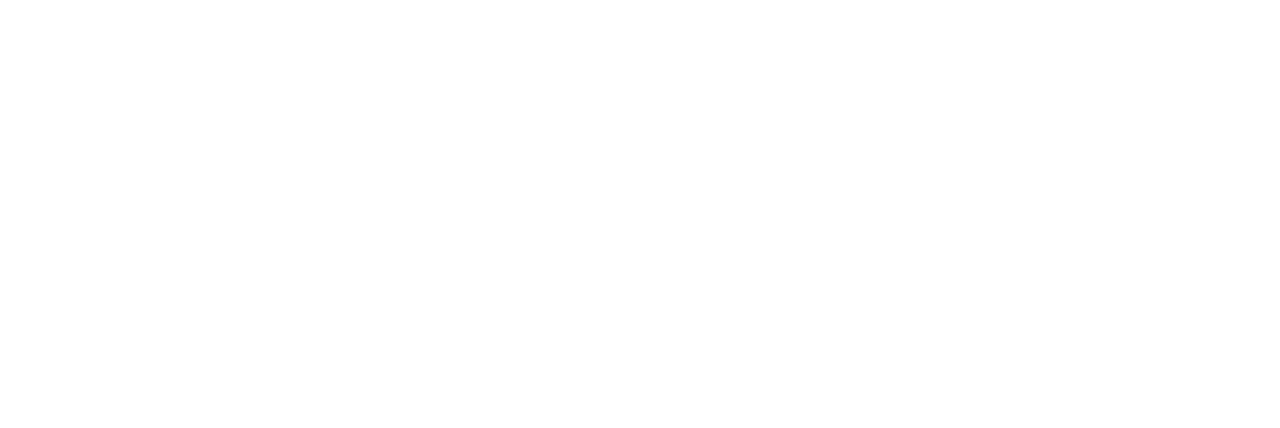
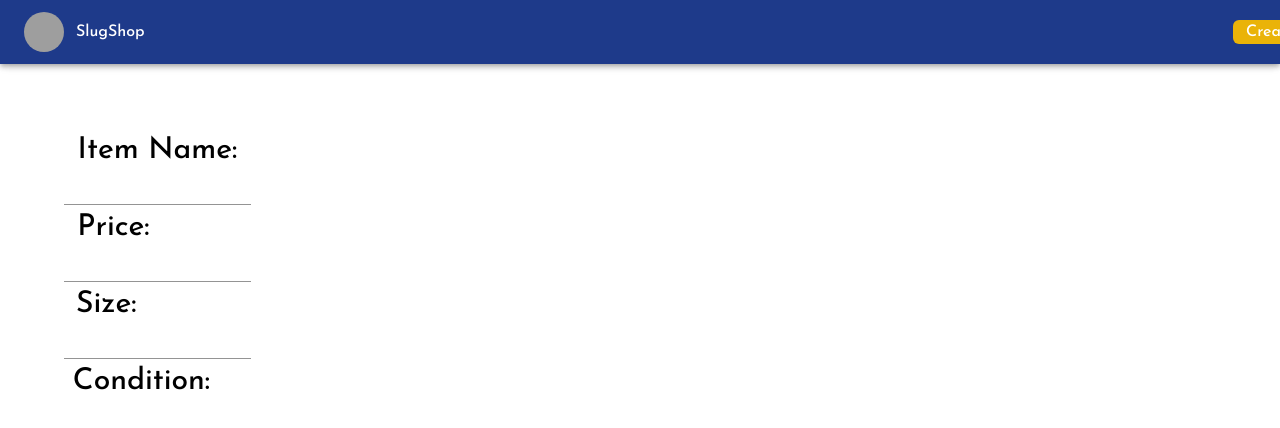
Before and after one commit to SimplyPolis/SlugShop, a React (Create React App) app in the folder slugshop/: page /create in a window 1280 px wide. Before the commit this address had no page. Shown: the top 428 px of the page. Built offline with nearby package versions, Linux system fonts and the light colour scheme; grey boxes are pictures that could not be loaded; the HTML template or start-up script is replaced by a standard one; a web font is replaced by a local one.

Commit message:
Added More Pages

```diff
--- a/slugshop/src/App.js
+++ b/slugshop/src/App.js
@@ -1,8 +1,10 @@
 import React from 'react';
 import './App.css';
 import NavBar from './components/NavBar';
+import CreateListing from './pages/CreateListing';
 import Login from './pages/Login';
 import UserListing from './pages/UserListing';
+import HomePage from './pages/HomePage';
 import { BrowserRouter as Router, Routes, Route, BrowserRouter } from 'react-router-dom';
 import { ThemeProvider, createTheme } from '@mui/material';
 
@@ -23,8 +25,10 @@
       <ThemeProvider theme={theme}>
       <Router>
         <Routes>
-          <Route index element = {<Login/>}/>
+          <Route path="/login" index element = {<Login/>}/>
           <Route path="/user" element ={<UserListing/>}/>
+          <Route path="/create" element={<CreateListing/>}/>
+          <Route path="/home" element={<HomePage/>}/>
         </Routes>
       </Router>
       </ThemeProvider>
--- a/slugshop/src/components/NavBarOther.js
+++ b/slugshop/src/components/NavBarOther.js
@@ -1,4 +1,4 @@
-import { BrowserRouter as Router, Routes, Route, BrowserRouter } from 'react-router-dom';
+import { BrowserRouter as Router, Routes, Route, BrowserRouter, Link } from 'react-router-dom';
 import React from 'react';
 import App from '../App'
 import { directive } from '@babel/types';
@@ -14,6 +14,13 @@
                 <Toolbar className="bg-blue-900" varient = "dense">
                     <Avatar src="https://seeklogo.com/images/U/uc-santa-cruz-banana-slugs-logo-96320729C8-seeklogo.com.png"/>
                     <Typography className=" pl-3">SlugShop</Typography>
+                    <div className="pl-[68rem]">
+                        <div className="bg-yellow-500 rounded-md w-[7rem]">
+                            <Link to="/create" className="bg-yellow-500 rounded w-28 btn btn-primary">
+                                <Typography>Create Post</Typography>
+                            </Link>
+                        </div>
+                    </div>
                 </Toolbar>
             </AppBar>
         </>
--- /dev/null
+++ b/slugshop/src/pages/CreateListing.js
@@ -0,0 +1,37 @@
+import { BrowserRouter as Router, Routes, Route, BrowserRouter } from 'react-router-dom';
+import React from 'react';
+import App from '../App'
+import NavBarOther from '../components/NavBarOther';
+import { directive } from '@babel/types';
+import { AppBar, Avatar, Typography, createTheme } from '@mui/material';
+import {Toolbar} from '@mui/material';
+import { Container } from '@mui/material';
+import { Grid } from '@mui/material';
+import { Paper } from '@mui/material';
+import { TextField } from '@mui/material';
+import { IconButton } from '@mui/material';
+
+
+export default function CreateListing(){
+
+    return(
+
+        <>
+            <NavBarOther/>
+            <Grid container className="pt-[8rem] pl-16" spacing={5}>
+                <Grid item>
+                    <Typography fontSize="30px">Item Name:</Typography>
+                    <TextField id="standard-basic" variant="standard"/>
+                    <Typography className="pr-[5.5rem]" fontSize="30px">Price:</Typography>
+                    <TextField id="standard-basic" variant="standard"/>
+                    <Typography className="pr-[6.4rem]" fontSize="30px">Size:</Typography>
+                    <TextField id="standard-basic" variant="standard"/>
+                    <Typography className="pr-[2rem]" fontSize="30px">Condition:</Typography>
+                    <TextField id="standard-basic" variant="standard"/>
+
+                </Grid>
+            </Grid>
+
+        </>
+    )
+}
--- /dev/null
+++ b/slugshop/src/pages/HomePage.js
@@ -0,0 +1,24 @@
+import { BrowserRouter as Router, Routes, Route, BrowserRouter } from 'react-router-dom';
+import React from 'react';
+import App from '../App'
+import NavBarOther from '../components/NavBarOther';
+import { directive } from '@babel/types';
+import { AppBar, Avatar, Typography, createTheme } from '@mui/material';
+import {Toolbar} from '@mui/material';
+import { Container } from '@mui/material';
+import { Grid } from '@mui/material';
+import { Paper } from '@mui/material';
+import { TextField } from '@mui/material';
+import { IconButton } from '@mui/material';
+
+
+export default function HomePage(){
+    return(
+
+
+        <>
+            <NavBarOther/>
+
+        </>
+    )
+}
--- a/slugshop/src/pages/Login.js
+++ b/slugshop/src/pages/Login.js
@@ -2,6 +2,7 @@
 import React from 'react';
 import App from '../App'
 import { directive } from '@babel/types';
+import { Typography } from '@mui/material';
 
 export default function Login(){
     return(
@@ -9,9 +10,11 @@
         <div>
             <div className="bg-[url('https://collegevine.imgix.net/571e9a11-964f-48a4-83d0-562584d134ac.jpg')] w-screen h-screen">
                 <div className="2xl:pl-[750px] 2xl:pt-[250px] xl:pl-[550px] xl:pt-[150px]">
-                    <div className="bg-blue-600 rounded-xl w-96 h-96 flex items-center justify-center">
+                    <div className="bg-blue-900 rounded-xl w-96 h-96 flex items-center justify-center">
                         <form>
-                            <label for="fname">UCSC Email:</label>
+                            <label for="fname">
+                                <Typography>UCSC Email:</Typography>
+                            </label>
                             <br></br>
 
                             <input type="email">
@@ -20,7 +23,7 @@
                             <br></br>
                             <br></br>
 
-                            <label className="bottom-96 left-96" for="fname">Password:</label>
+                            <label className="bottom-96 left-96" for="fname"><Typography>Password:</Typography></label>
 
                             <br></br>
 
@@ -30,7 +33,7 @@
                             <br></br>
                             <br></br>
 
-                            <button className="bg-white rounded w-12" onClick={""}>Login</button>
+                            <button className="bg-white rounded w-12" onClick={""}><Typography>Login</Typography></button>
 
                         </form>
                     </div>
--- a/slugshop/src/pages/UserListing.js
+++ b/slugshop/src/pages/UserListing.js
@@ -3,7 +3,7 @@
 import App from '../App'
 import NavBarOther from '../components/NavBarOther';
 import { directive } from '@babel/types';
-import { AppBar, Avatar, Typography, createTheme } from '@mui/material';
+import { AppBar, Avatar, Divider, Typography, createTheme } from '@mui/material';
 import {Toolbar} from '@mui/material';
 import { Container } from '@mui/material';
 import { Grid } from '@mui/material';
@@ -28,21 +28,36 @@
                     <Typography fontSize="30px" spacing={30}className="pt-[9rem]">
                         Vintage Sweater
                     </Typography>
+                    <div className=" pl-[9rem]">
+                        <Divider className="w-[18rem]"/>
+                    </div>
                     <Typography className=" pr-44">
                         $15.99
                     </Typography>
+                    <div className=" pl-[9rem]">
+                        <Divider className="w-[18rem]"/>
+                    </div>
                     <Typography className="pr-44">
                         Size: L
                     </Typography>
+                    <div className=" pl-[9rem]">
+                        <Divider className="w-[18rem]"/>
+                    </div>
                     <Typography className="pr-[7rem]">
                         Condition: New
                     </Typography>
+                    <div className=" pl-[9rem]">
+                        <Divider className="w-[18rem]"/>
+                    </div>
 
                 </Grid>
                 <Grid item xs={5}>
 
                     <Typography className=" pl-[6rem]">
-                    <button className="bg-blue-900 text-slate-50 rounded w-[21rem] h-14" onClick={""}>Contact Seller</button>
+                    Contact Seller:
+                    </Typography>
+                    <Typography className=" pl-[6rem]">
+                    mialaniz@ucsc.edu
                     </Typography>
 
                 </Grid>
```
Also changed, not shown: 1 other file (tests, documents, lock files or other folders).
